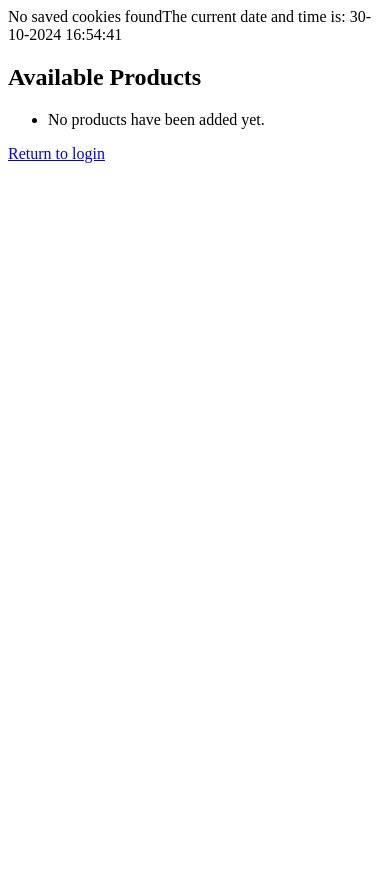
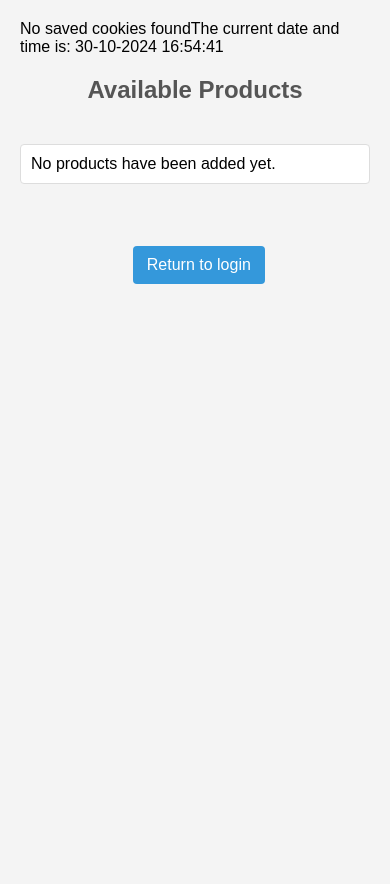
Before and after one commit to Abdo-Mohamad/all_PHP, a PHP site: page /_5add_surfboard.php in a window 390 px wide. Before the commit the page ends 163 px from the top, so only its background shows below. Run offline with PHP 8.4, Linux system fonts and the light colour scheme.

Commit message:
añadir css file a todo los php

```diff
--- a/Projecte M07UF1 – Cookies i Sessions/_5Caducitat.php
+++ b/Projecte M07UF1 – Cookies i Sessions/_5Caducitat.php
@@ -11,7 +11,7 @@ session_destroy();
 ?>
 <!DOCTYPE html>
 <html>
-
+<link rel="stylesheet" type="text/css" href="style.css">
 <head>
     <meta http-equiv="content-type" content="text/html;charset=utf-8" />
     <title>Close Session</title>
@@ -19,7 +19,7 @@ session_destroy();
 
 <body>
     <h3>The session has expired!!!</h3>
-    <a href="_5inici.php">Return to the homepage</a>
+    <a href="_5inici.php" class="link-button">Return to the homepage</a>
 </body>
 
 </html>
--- a/Projecte M07UF1 – Cookies i Sessions/_5Logout.php
+++ b/Projecte M07UF1 – Cookies i Sessions/_5Logout.php
@@ -7,12 +7,16 @@ session_unset();
 ?>
 <!DOCTYPE html>
 <html>
+<link rel="stylesheet" type="text/css" href="style.css">
+
 <head>
     <meta http-equiv="content-type" content="text/html;charset=utf-8" />
     <title>End Session</title>
 </head>
+
 <body>
     <h3>Session ended</h3>
-    <a href="_5inici.php">Return to the start</a>
+    <p> <a href="_5inici.php" class="link-button">Return to the start</a></p>
 </body>
+
 </html>
--- a/Projecte M07UF1 – Cookies i Sessions/_5add_surfboard.php
+++ b/Projecte M07UF1 – Cookies i Sessions/_5add_surfboard.php
@@ -71,6 +71,7 @@ if ($_SERVER['REQUEST_METHOD'] == 'POST' && isset($_POST['reducir'])) {
 
 <head>
     <meta charset="UTF-8">
+    <link rel="stylesheet" href="style.css">
     <title>Surfboard Products</title>
 </head>
 
@@ -84,13 +85,13 @@ if ($_SERVER['REQUEST_METHOD'] == 'POST' && isset($_POST['reducir'])) {
             <input type="text" id="nombre" name="nombre" required><br>
 
             <label for="foto">URL of Surfboard Photo:</label>
-            <input type="text" id="foto" name="foto"><br>
+            <input type="text" id="foto" name="foto" value="https://liquidshredder.com/wp-content/uploads/2020/04/Yellow-Pro-300x300.jpg"><br>
 
             <label for="cantidad">Quantity:</label>
             <input type="number" id="cantidad" name="cantidad" min="1" required><br>
 
             <input type="submit" value="Add Product"> <br>
-            <a href="./_5Aplicacio.php">Application</a>
+            <p> <a class="link-button" href="./_5Aplicacio.php">Application</a></p>
         </form>
     <?php } ?>
 
@@ -101,14 +102,16 @@ if ($_SERVER['REQUEST_METHOD'] == 'POST' && isset($_POST['reducir'])) {
         <?php if (!empty($_SESSION['productos'])): ?>
             <?php foreach ($_SESSION['productos'] as $index => $producto): ?>
                 <li>
-                    <img src="<?php echo $producto['foto']; ?>" alt="<?php echo $producto['nombre']; ?>" width="100">
+                    <img src="<?php echo $producto['foto']; ?>" alt="<?php echo $producto['nombre']; ?>">
                     <strong><?php echo $producto['nombre']; ?></strong> - Quantity: <?php echo $producto['cantidad']; ?>
                     <!-- Button to reduce the quantity -->
-                    <form method="POST" action="" style="display:inline;">
+
+                    <form method="POST" action="" class="container">
                         <input type="hidden" name="producto_index" value="<?php echo $index; ?>">
                         <input type="hidden" name="reducir" value="1">
-                        <input type="submit" value="-1">
+                        <input type="submit" value="-1" id="descount">
                     </form>
+
                 </li>
             <?php endforeach; ?>
         <?php else: ?>
@@ -116,7 +119,8 @@ if ($_SERVER['REQUEST_METHOD'] == 'POST' && isset($_POST['reducir'])) {
         <?php endif; ?>
     </ul>
 
-    <a href="./_5inici.php">Return to login</a>
+    <p> <a href="./_5inici.php" class="link-button">Return to login</a>
+    <p>
 
 </body>
 
--- a/Projecte M07UF1 – Cookies i Sessions/_5formularioAdicional.php
+++ b/Projecte M07UF1 – Cookies i Sessions/_5formularioAdicional.php
@@ -16,7 +16,7 @@ if (isset($_POST['enviar_formulario'])) {
     $_SESSION["tel"] = $_POST["tel"];
     $_SESSION["genero"] = $_POST["genero"];
 
-    echo "Form submitted. Email: " . (isset($_SESSION["email"]) ? $_SESSION["email"] : "No data available") . '<br>';
+    echo "<p>Form submitted. Email: " . (isset($_SESSION["email"]) ? $_SESSION["email"] : "No data available") . ' </p><br>';
     echo "Form submitted. Phone: " . (isset($_SESSION["tel"]) ? $_SESSION["tel"] : "No data available") . '<br>';
     echo "Form submitted. Age: " . (isset($_SESSION["fecha"]) ? $_SESSION["fecha"] : "No data available") . '<br>';
 } elseif (!$mostrarFormulario) {
@@ -33,6 +33,7 @@ if (isset($_POST['enviar_formulario'])) {
 <head>
     <meta charset="UTF-8">
     <meta name="viewport" content="width=device-width, initial-scale=1.0">
+    <link rel="stylesheet" type="text/css" href="style.css">
     <title>Show/Hide Form with PHP</title>
 </head>
 
--- a/Projecte M07UF1 – Cookies i Sessions/_5inici.php
+++ b/Projecte M07UF1 – Cookies i Sessions/_5inici.php
@@ -7,6 +7,7 @@ session_start();
 
 <head>
   <meta http-equiv="content-type" content="text/html;charset=utf-8" />
+  <link rel="stylesheet" type="text/css" href="style.css">
   <title>Home</title>
 </head>
 
@@ -19,7 +20,7 @@ session_start();
     <label for="checkbox"> Save cookies</label>
     <input type="checkbox" name="checkbox" id="checkbox" /> <br /><br />
     <input type="submit" name="enviar" value="Log in" />
-    <a href="./_5add_surfboard.php"> View product</a>
+    <a href="./_5add_surfboard.php"  class="link-button"> View product</a>
   </form>
 </body>
 
--- /dev/null
+++ b/Projecte M07UF1 – Cookies i Sessions/style.css
@@ -0,0 +1,169 @@
+/* General Styles */
+body {
+  font-family: Arial, sans-serif; /* Font for the entire page */
+  background-color: #f4f4f4; /* Light gray background */
+  margin: 0; /* Remove default margin */
+  padding: 20px; /* Add padding around the body */
+  display: flex; /* Use flexbox for alignment */
+  flex-direction: column; /* Stack elements vertically */
+  align-items: center; /* Center elements horizontally */
+  height: 100vh; /* Center content vertically */
+}
+
+/* Headings Styles */
+h1 {
+  color: #333; /* Dark text for main heading */
+  margin-bottom: 20px; /* Space below the heading */
+}
+
+h2 {
+  color: #555; /* Darker gray for subheadings */
+  margin-top: 20px; /* Space above the subheading */
+}
+
+/* Message Styles */
+.message {
+  background: white; /* White background for messages */
+  padding: 15px; /* Padding inside message box */
+  border-radius: 5px; /* Rounded corners */
+  box-shadow: 0 2px 5px rgba(0, 0, 0, 0.1); /* Subtle shadow */
+  margin: 10px 0; /* Margin around messages */
+  width: 80%; /* Responsive width */
+  max-width: 400px; /* Maximum width for the message box */
+  text-align: center; /* Center text in the box */
+}
+
+/* Error Message Styles */
+.error {
+  color: #d9534f; /* Red for error messages */
+  font-weight: bold; /* Bold text for emphasis */
+}
+
+/* Date and Time Styles */
+.date-time {
+  font-size: 16px; /* Size of the date/time text */
+  color: #666; /* Light gray for date/time */
+  margin-top: 10px; /* Space above the date/time */
+}
+
+/* Form Styles */
+form {
+  background: white; /* White background for form */
+  padding: 20px; /* Padding inside the form */
+  border-radius: 5px; /* Rounded corners */
+ /* box-shadow: 0 2px 10px rgba(0, 0, 0, 0.1);  Subtle shadow */
+  width: 400px; /* Fixed width */
+  margin: 20px 0; /* Margin around the form */
+}
+
+/* Input Styles */
+label {
+  /*  display: block;  Block display for labels */
+  margin-bottom: 5px; /* Space below each label */
+  display: inline-block;
+  font-weight: bold; /* Bold labels */
+}
+
+input[type="text"],
+input[type="number"],
+input[type="password"] {
+  width: 100%; /* Full width inputs */
+  padding: 10px; /* Padding inside inputs */
+  margin-bottom: 15px; /* Space below inputs */
+  border: 1px solid #ccc; /* Light border */
+  border-radius: 4px; /* Rounded corners */
+  box-sizing: border-box; /* Include padding and border in total width */
+}
+
+/* Button Styles */
+input[type="submit"] {
+  background-color: #4caf50; /* Green background for button */
+  color: white; /* White text */
+  padding: 10px; /* Padding around text */
+  border: none; /* No border */
+  border-radius: 4px; /* Rounded corners */
+  cursor: pointer; /* Pointer cursor on hover */
+  width: 100%; /* Full width for button */
+  transition: background-color 0.3s; /* Smooth background change */
+}
+
+input[type="submit"]:hover {
+  background-color: #45a049; /* Darker green on hover */
+}
+
+/* Link Styles */
+a {
+  color: #3498db; /* Blue color for links */
+  text-decoration: none; /* Remove underline */
+  margin: 5px 0; /* Margin for spacing */
+}
+
+/* a:hover {
+  /* text-decoration: underline;  Underline on hover
+} */
+
+/* Link Button Styles */
+.link-button {
+  display: block; /* Block display for link button */
+  text-align: center; /* Center the text */
+  background-color: #3498db; /* Blue background */
+  color: white; /* White text */
+  padding: 10px; /* Padding around text */
+  border-radius: 4px; /* Rounded corners */
+  text-decoration: none; /* Remove underline */
+  margin-top: 20px; /* Space above the button */
+  width: 95%; /* Fixed width for the link button */
+  transition: background-color 0.3s;
+}
+
+.link-button:hover {
+  background-color: #2980b9; /* Darker blue on hover */
+}
+
+/* Product List Styles */
+ul {
+  list-style: none; /* Remove default list styling */
+  padding: 0; /* Remove padding */
+  width: 100%; /* Full width for the list */
+  max-width: 600px; /* Maximum width for the list */
+  margin-top: 20px; /* Space above the list */
+}
+
+li {
+  background: #fff; /* White background for list items */
+  padding: 10px; /* Padding inside list items */
+  border: 1px solid #ddd; /* Light border */
+  border-radius: 4px; /* Rounded corners */
+  margin-bottom: 10px; /* Space below each item */
+  display: flex; /* Use flexbox for list items */
+  align-items: center; /* Center content vertically */
+}
+
+li img {
+  width: 140px; /* Fixed width for images */
+  height: auto; /* Maintain aspect ratio */
+  margin-right: 80px; /* Space between image and text */
+}
+.container {
+    display: flex; /* O display: grid; */
+    justify-content: flex-end; /* O place-items: center; */
+    align-items: center; /* Solo necesario para flexbox */
+    height: 10vh; /* Asegúrate de que el contenedor tenga altura */
+  }
+#descount{
+    color: red;
+    background-color: #2980b9;
+    width: 40px;
+
+}
+/* Responsive Styles */
+@media (max-width: 600px) {
+  form,
+  .link-button {
+    width: 90%; /* Full width on smaller screens */
+  }
+
+  ul {
+    max-width: 100%; /* Full width for the list on smaller screens */
+  }
+}
```
Also changed, not shown: Projecte M07UF1 – Cookies i Sessions/_5Aplicacio.php (+4 -3 lines).
